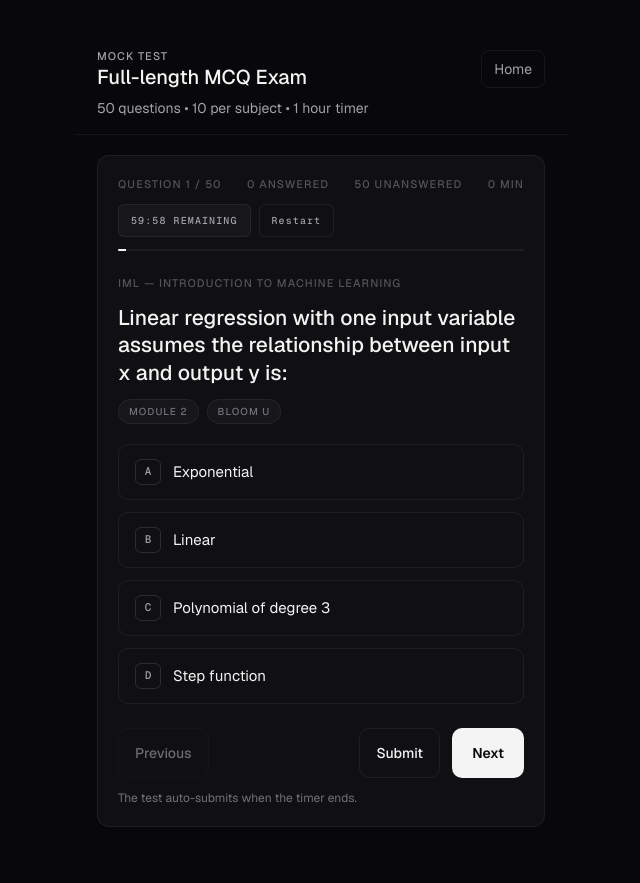
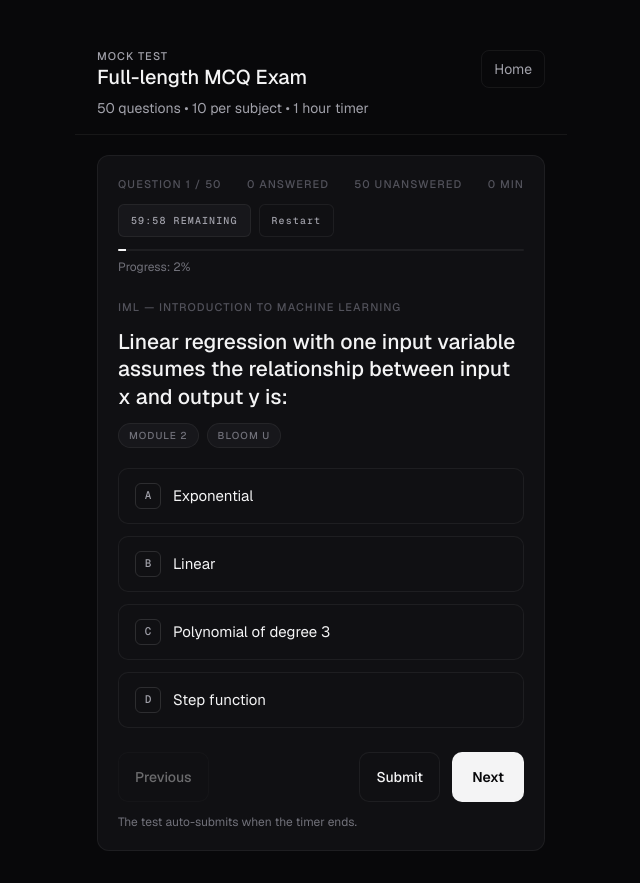
Before and after one commit to rohith-0099/CCW_MCQ_WEBSITE, a Next.js app: page /mock-test in a window 1280 px wide. Both pictures are taken after a click on the button "Start Mock Test". Shown: the whole page, without its empty margins (319-959 px from the left). Before the commit the page ends 859 px from the top, so only its background shows below. Built offline with nearby package versions, Linux system fonts and the light colour scheme.

Commit message:
Show mock test progress percentage

```diff
--- a/src/app/mock-test/page.tsx
+++ b/src/app/mock-test/page.tsx
@@ -348,6 +348,9 @@ export default function MockTestPage() {
                 }}
               />
             </div>
+            <p className="mt-2 text-xs text-zinc-500">
+              Progress: {Math.round(((session.currentIndex + 1) / session.questionIds.length) * 100)}%
+            </p>
 
             {currentQuestion && (
               <div className="mt-6">
```
